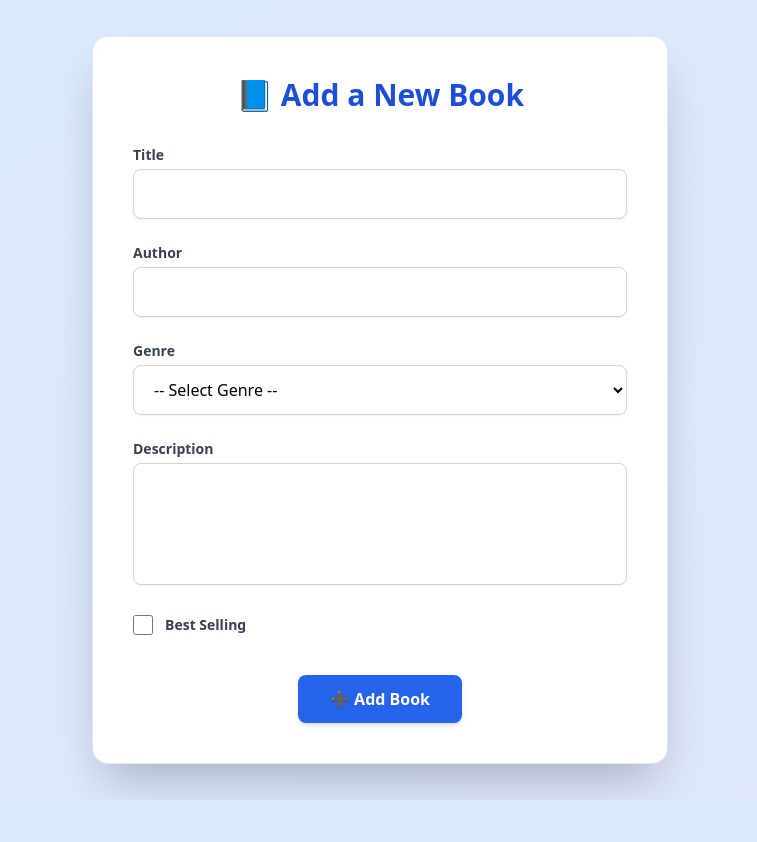
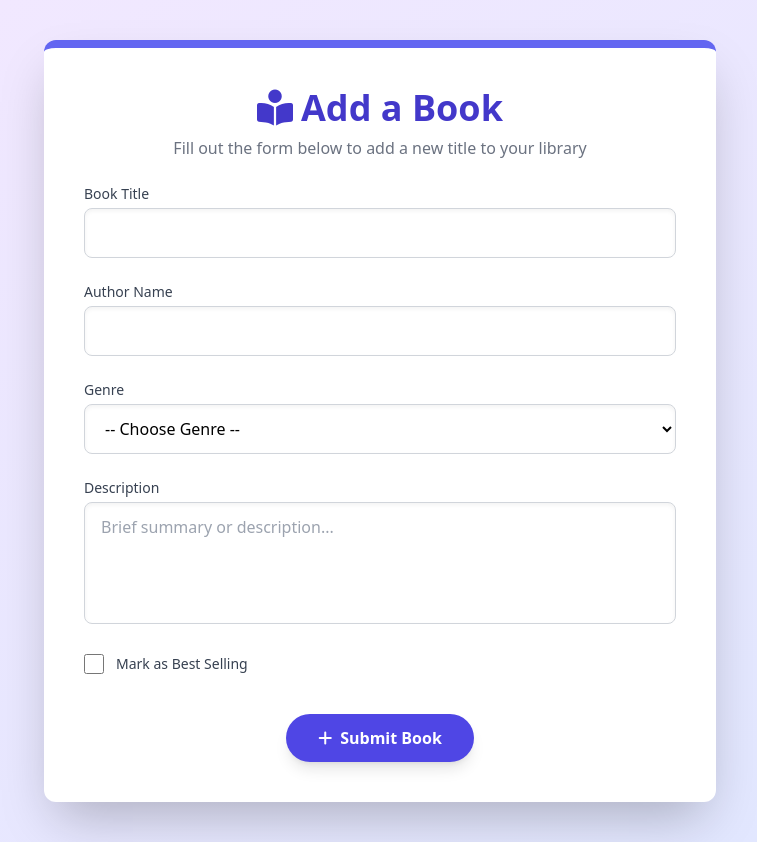
Before and after one commit to munnabiswas99/Lab-Performance-Web-Engineering, a PHP site: page /addBook.php in a window 1280 px wide. Shown: the whole page, without its empty margins (260-1017 px from the left). Before the commit the page ends 800 px from the top, so only its background shows below. Run offline with PHP 8.4, Linux system fonts and the light colour scheme; a stand-in replaces the project's code that opens the database connection; some libraries are stand-ins or nearby versions.

Commit message:
assignment 3 updated

```diff
--- a/Asignment-3/addBook.php
+++ b/Asignment-3/addBook.php
@@ -12,53 +12,56 @@ if (isset($_POST['submit'])) {
             VALUES ('$title', '$author', '$genre', '$description', $best_selling)";
 
     if ($conn->query($sql)) {
-        echo "<div class='text-green-600 font-bold text-center mt-4'>Book added successfully!</div>";
+        echo "<div class='fixed top-4 left-1/2 transform -translate-x-1/2 bg-green-100 border border-green-400 text-green-700 px-6 py-3 rounded-lg shadow-lg z-50'>
+                 Book added successfully!
+              </div>";
     } else {
-        echo "<div class='text-red-600 font-bold text-center mt-4'>Error: " . $conn->error . "</div>";
+        echo "<div class='fixed top-4 left-1/2 transform -translate-x-1/2 bg-red-100 border border-red-400 text-red-700 px-6 py-3 rounded-lg shadow-lg z-50'>
+                 Error: " . $conn->error . "
+              </div>";
     }
 }
 ?>
-
 
 <!DOCTYPE html>
 <html lang="en">
 
 <head>
-    <meta charset="UTF-8">
-    <meta name="viewport" content="width=device-width, initial-scale=1.0">
-    <title>PHP | CRUD</title>
-
+    <meta charset="UTF-8" />
+    <meta name="viewport" content="width=device-width, initial-scale=1.0"/>
+    <title>Add Book | Library Vault</title>
 
     <script src="https://cdn.tailwindcss.com"></script>
-    <link rel="stylesheet" href="https://cdnjs.cloudflare.com/ajax/libs/font-awesome/6.7.2/css/all.min.css">
+    <link rel="stylesheet" href="https://cdnjs.cloudflare.com/ajax/libs/font-awesome/6.5.0/css/all.min.css" />
 </head>
 
-<body class="bg-gradient-to-br from-blue-100 to-indigo-100 min-h-screen flex items-center justify-center px-4">
+<body class="bg-gradient-to-br from-purple-100 to-indigo-100 min-h-screen flex items-center justify-center px-4 py-10">
 
-    <div class="bg-white shadow-2xl rounded-2xl p-10 w-full max-w-xl border border-gray-200">
-        <h2 class="text-3xl font-extrabold mb-8 text-center text-blue-700">📘 Add a New Book</h2>
+    <div class="bg-white rounded-xl shadow-2xl border-t-8 border-indigo-500 w-full max-w-2xl p-10 space-y-6 relative">
+        <div class="text-center">
+            <h1 class="text-4xl font-bold text-indigo-700 mb-2"><i class="fa-solid fa-book-open-reader mr-2"></i>Add a Book</h1>
+            <p class="text-gray-500">Fill out the form below to add a new title to your library</p>
+        </div>
 
-        <form method="POST" action="add_book.php" class="space-y-6">
-            <!-- Title -->
-            <div class="space-y-1">
-                <label class="block text-gray-700 text-sm font-semibold">Title</label>
+        <form method="POST" action="add_book.php" class="grid gap-6">
+
+            <div>
+                <label class="block mb-1 text-sm font-medium text-gray-700">Book Title</label>
                 <input type="text" name="title" required
-                    class="w-full px-4 py-3 border border-gray-300 rounded-lg shadow-sm focus:outline-none focus:ring-2 focus:ring-blue-500">
+                    class="w-full px-4 py-3 border border-gray-300 rounded-lg shadow-inner focus:outline-none focus:ring-2 focus:ring-indigo-500">
             </div>
 
-            <!-- Author -->
-            <div class="space-y-1">
-                <label class="block text-gray-700 text-sm font-semibold">Author</label>
+            <div>
+                <label class="block mb-1 text-sm font-medium text-gray-700">Author Name</label>
                 <input type="text" name="author" required
-                    class="w-full px-4 py-3 border border-gray-300 rounded-lg shadow-sm focus:outline-none focus:ring-2 focus:ring-blue-500">
+                    class="w-full px-4 py-3 border border-gray-300 rounded-lg shadow-inner focus:outline-none focus:ring-2 focus:ring-indigo-500">
             </div>
 
-            <!-- Genre -->
-            <div class="space-y-1">
-                <label class="block text-gray-700 text-sm font-semibold">Genre</label>
+            <div>
+                <label class="block mb-1 text-sm font-medium text-gray-700">Genre</label>
                 <select name="genre" required
-                    class="w-full px-4 py-3 border border-gray-300 rounded-lg shadow-sm focus:outline-none focus:ring-2 focus:ring-blue-500 bg-white">
-                    <option value="">-- Select Genre --</option>
+                    class="w-full px-4 py-3 border border-gray-300 rounded-lg bg-white shadow-inner focus:outline-none focus:ring-2 focus:ring-indigo-500">
+                    <option value="">-- Choose Genre --</option>
                     <option value="Fiction">Fiction</option>
                     <option value="Non-fiction">Non-fiction</option>
                     <option value="Science">Science</option>
@@ -68,30 +71,27 @@ if (isset($_POST['submit'])) {
                 </select>
             </div>
 
-            <!-- Description -->
-            <div class="space-y-1">
-                <label class="block text-gray-700 text-sm font-semibold">Description</label>
+            <div>
+                <label class="block mb-1 text-sm font-medium text-gray-700">Description</label>
                 <textarea name="description" rows="4" required
-                    class="w-full px-4 py-3 border border-gray-300 rounded-lg shadow-sm resize-none focus:outline-none focus:ring-2 focus:ring-blue-500"></textarea>
+                    class="w-full px-4 py-3 border border-gray-300 rounded-lg resize-none shadow-inner focus:outline-none focus:ring-2 focus:ring-indigo-500"
+                    placeholder="Brief summary or description..."></textarea>
             </div>
 
-            <!-- Best Selling -->
             <div class="flex items-center space-x-3">
                 <input type="checkbox" name="best_selling" value="1"
-                    class="h-5 w-5 text-blue-600 focus:ring-blue-500 border-gray-300 rounded">
-                <label class="text-gray-700 text-sm font-semibold">Best Selling</label>
+                    class="h-5 w-5 text-indigo-600 focus:ring-indigo-500 border-gray-300 rounded">
+                <label class="text-gray-700 text-sm font-medium">Mark as Best Selling</label>
             </div>
 
-            <!-- Submit Button -->
             <div class="text-center pt-4">
                 <button type="submit" name="submit"
-                    class="bg-blue-600 hover:bg-blue-700 text-white font-semibold px-8 py-3 rounded-lg shadow-md transition duration-300">
-                    ➕ Add Book
+                    class="bg-indigo-600 hover:bg-indigo-700 text-white px-8 py-3 font-semibold rounded-full shadow-lg transition-all duration-300 transform hover:scale-105">
+                    <i class="fa-solid fa-plus mr-2"></i>Submit Book
                 </button>
             </div>
         </form>
     </div>
 
 </body>
-
 </html>
```
Also changed, not shown: Asignment-3/dbConnection.php (+15 -3 lines), Asignment-3/updateBook.php (+36 -21 lines), Asignment-3/viewBook.php (+40 -8 lines).
